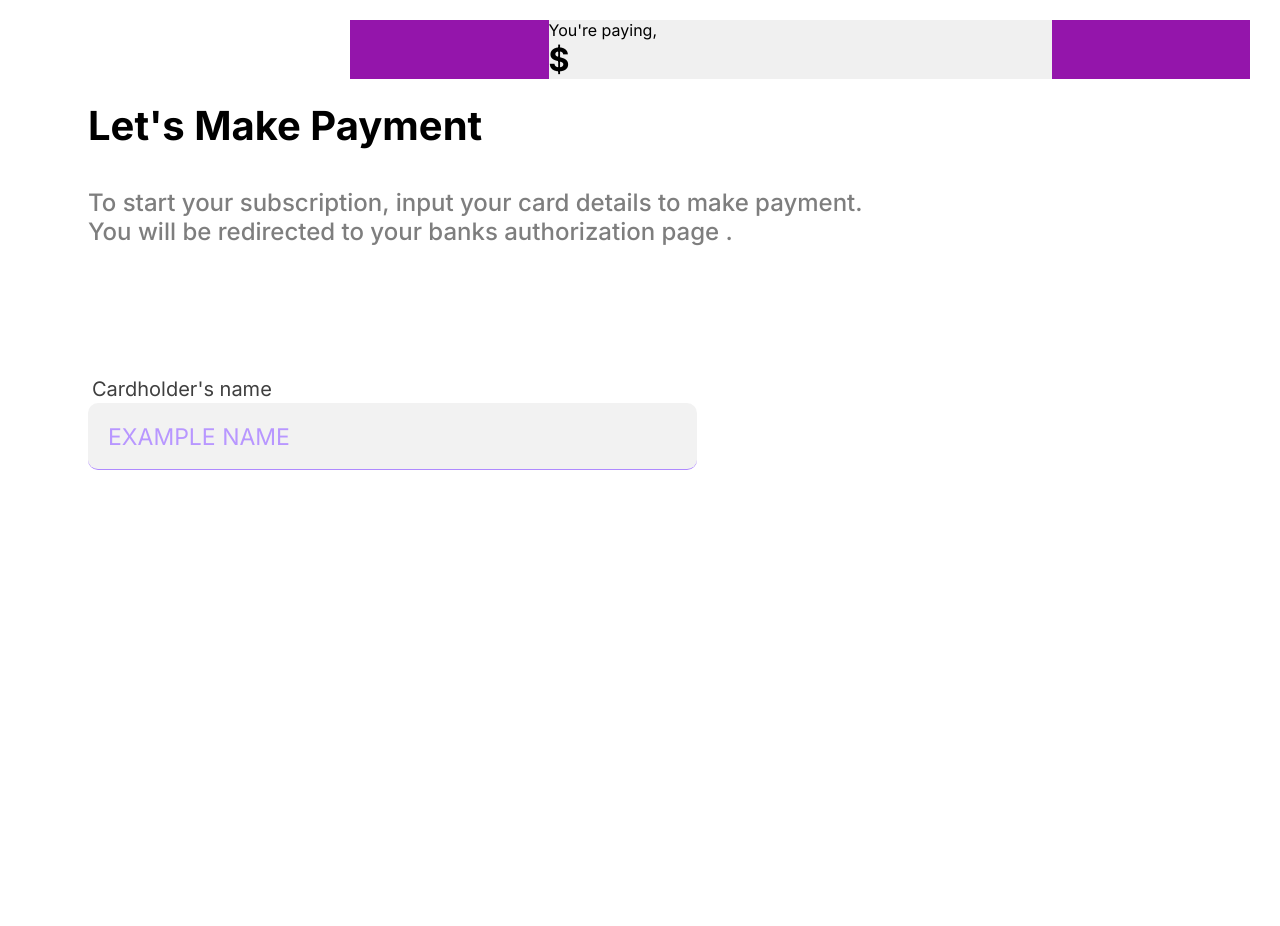
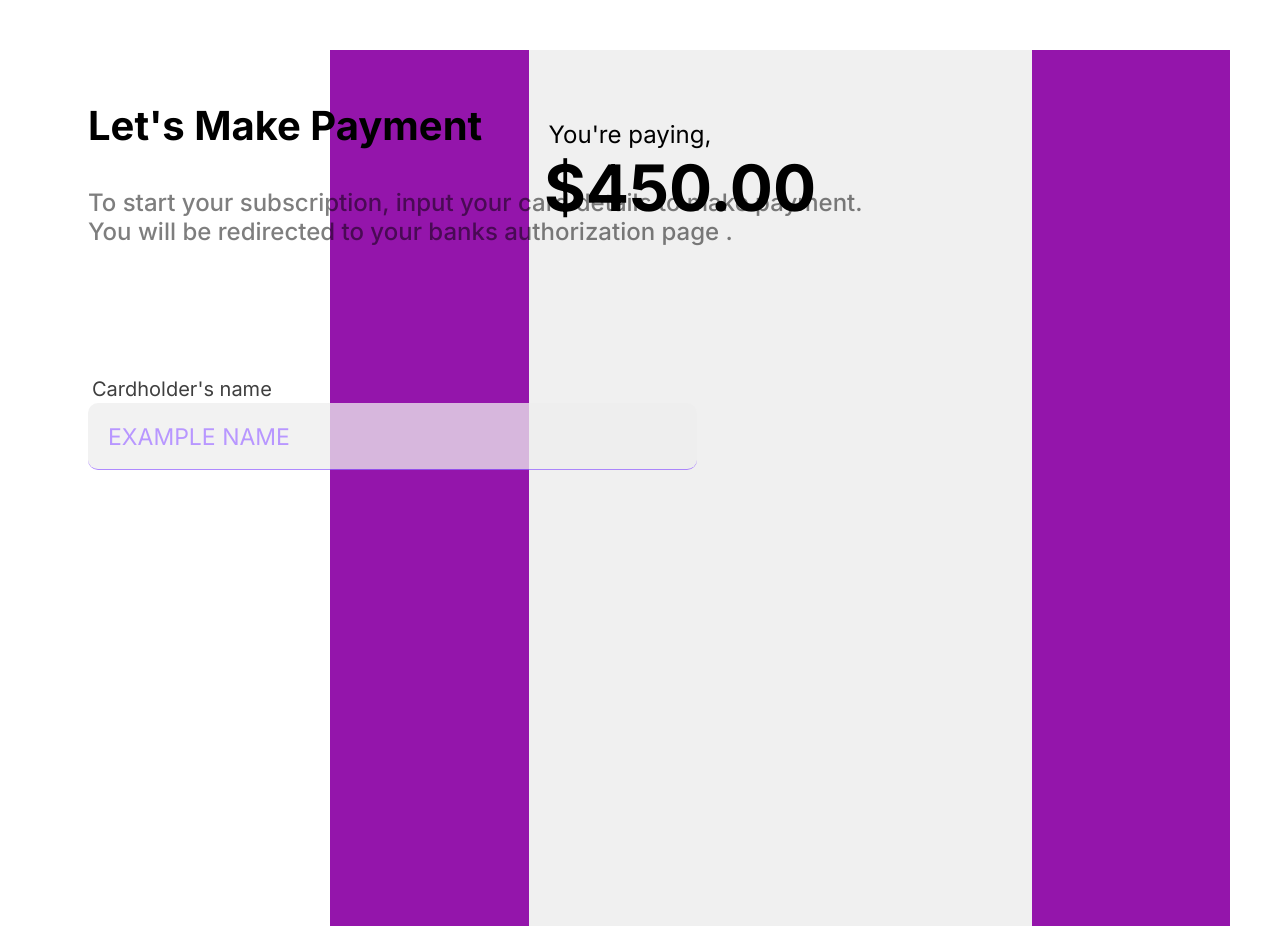
Before and after one commit to mxxm0x/store, a React (Vite) app: page / in a window 1280 px wide. Before the commit the page ends 800 px from the top, so only its background shows below. Built offline with nearby package versions, Linux system fonts and the light colour scheme.

Commit message:
posicionamentos

```diff
--- a/src/components/Checkout/Checkout.css
+++ b/src/components/Checkout/Checkout.css
@@ -5,8 +5,8 @@
 	align-items: center;
 	justify-content: center;
 	margin: auto;
-	margin-top: 20px;
-	margin-right: 30px;
+	margin-top: 50px;
+	margin-right: 50px;
 
 	background-color: rgb(148, 21, 171);
 }
@@ -15,4 +15,22 @@
 	width: 503px;
 	height: auto;
 	background-color: #f0f0f0;
+	padding-top: 20px;
+	padding-bottom: 700px;
+	text-align: center;
 }
+
+.first {
+	margin: auto;
+	margin-right: 300px;
+	margin-top: 50px;
+	font-weight: 500px;
+	font-size: 24px;
+}
+
+.value {
+	margin: auto;
+	margin-right: 200px;
+	font-weight: 700px;
+	font-size: 64px;
+}
--- a/src/components/Checkout/Checkout.jsx
+++ b/src/components/Checkout/Checkout.jsx
@@ -5,8 +5,8 @@ function Checkout() {
 	return (
 		<div className="cContainer">
 			<div className="background">
-				<p>You're paying,</p>
-				<h1>$</h1>
+				<p className="first">You're paying,</p>
+				<h1 className="value">$450.00</h1>
 			</div>
 		</div>
 	);
```
